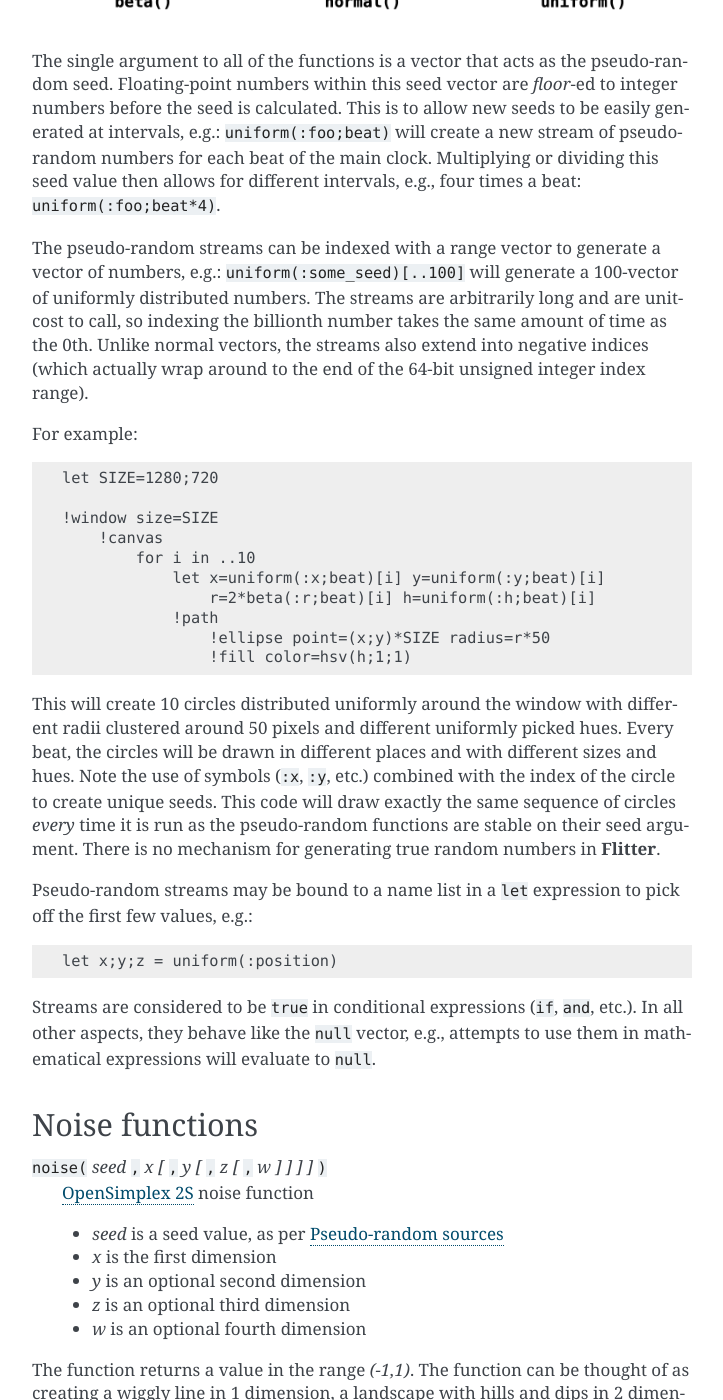
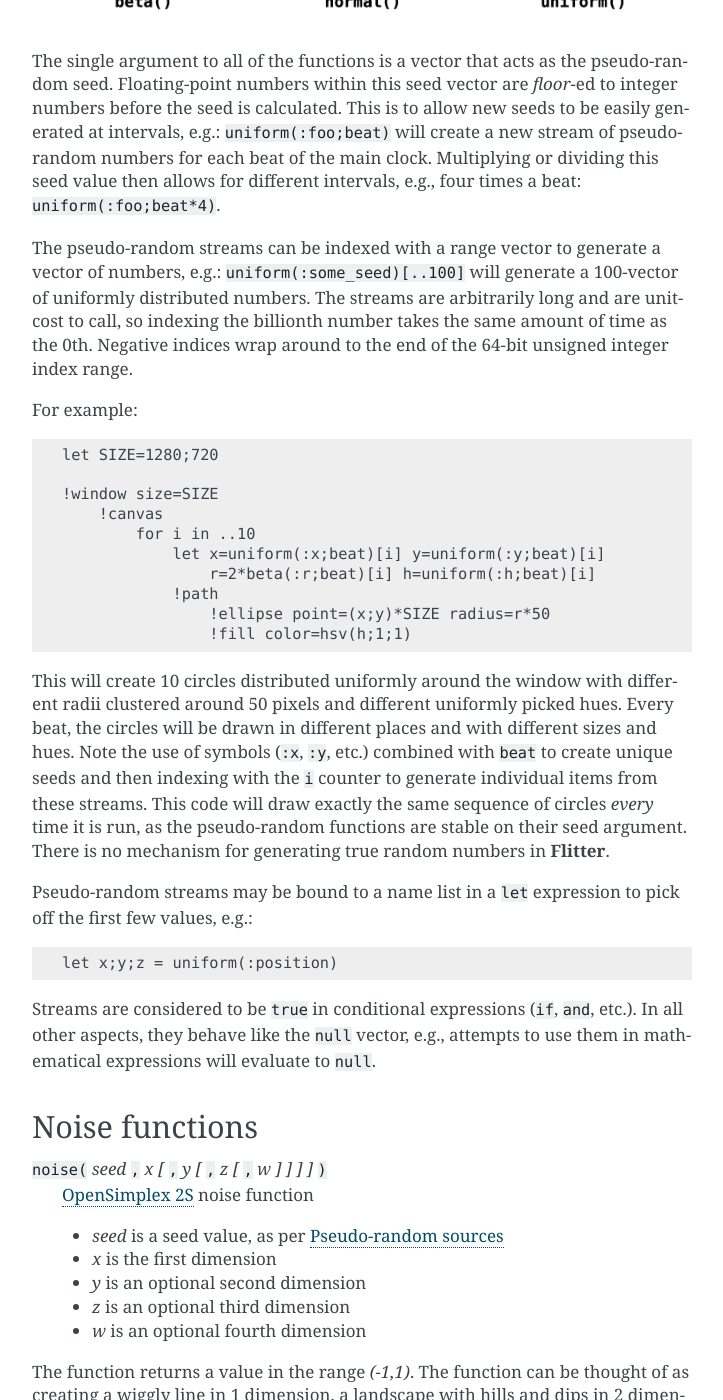
Before and after one commit to jonathanhogg/flitter, a Sphinx documentation site: the page built from docs/builtins.md, in a window 1280 px wide and 1400 px high, scrolled down 5744 px. Shown: the whole window, without its empty margins (388-1111 px from the left). Built offline with Sphinx 7.4.7, drawn with Linux system fonts in a browser that asks for light colours.

Commit message:
Corrections to documentation of pseudo-randoms

```diff
--- a/docs/builtins.md
+++ b/docs/builtins.md
@@ -229,9 +229,8 @@ The pseudo-random streams can be indexed with a range vector to generate a
 vector of numbers, e.g.: `uniform(:some_seed)[..100]` will generate a 100-vector
 of uniformly distributed numbers. The streams are arbitrarily long and are
 unit-cost to call, so indexing the billionth number takes the same amount of
-time as the 0th. Unlike normal vectors, the streams also extend into negative
-indices (which actually wrap around to the end of the 64-bit unsigned integer
-index range).
+time as the 0th. Negative indices wrap around to the end of the 64-bit unsigned
+integer index range.
 
 For example:
 
@@ -251,10 +250,11 @@ let SIZE=1280;720
 This will create 10 circles distributed uniformly around the window with
 different radii clustered around 50 pixels and different uniformly picked hues.
 Every beat, the circles will be drawn in different places and with different
-sizes and hues. Note the use of symbols (`:x`, `:y`, etc.) combined with the
-index of the circle to create unique seeds. This code will draw exactly the
-same sequence of circles *every* time it is run as the pseudo-random functions
-are stable on their seed argument. There is no mechanism for generating true
+sizes and hues. Note the use of symbols (`:x`, `:y`, etc.) combined with `beat`
+to create unique seeds and then indexing with the `i` counter to generate
+individual items from these streams. This code will draw exactly the same
+sequence of circles *every* time it is run, as the pseudo-random functions are
+stable on their seed argument. There is no mechanism for generating true
 random numbers in **Flitter**.
 
 Pseudo-random streams may be bound to a name list in a `let` expression to
```
